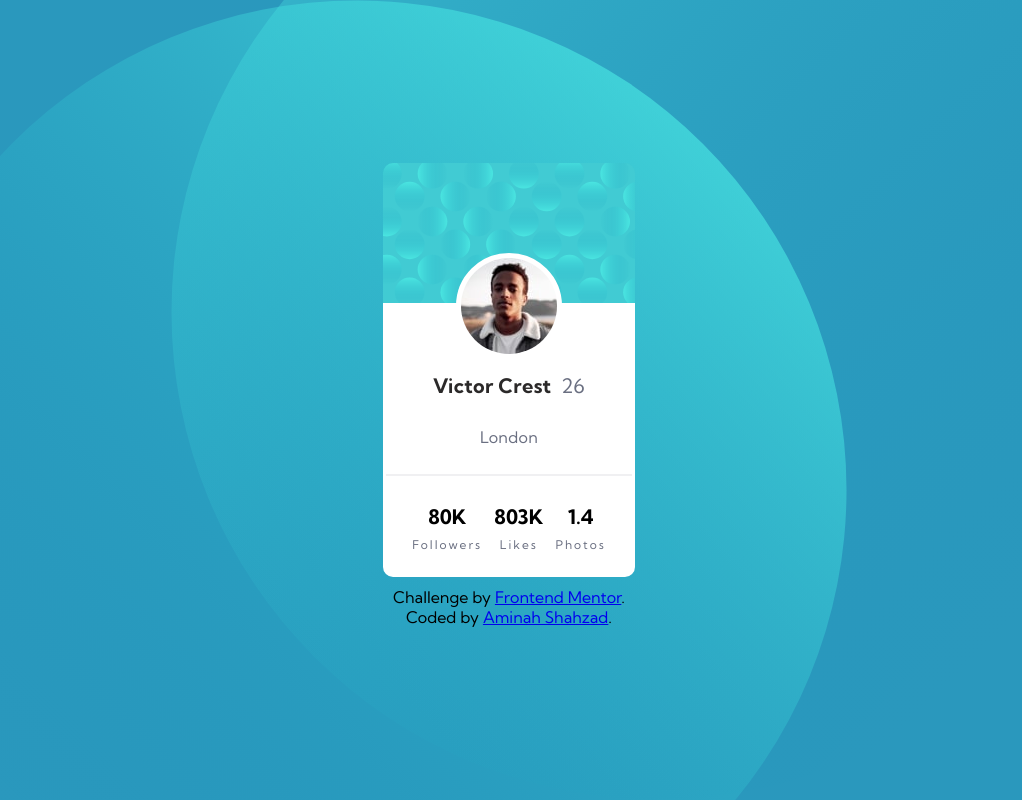
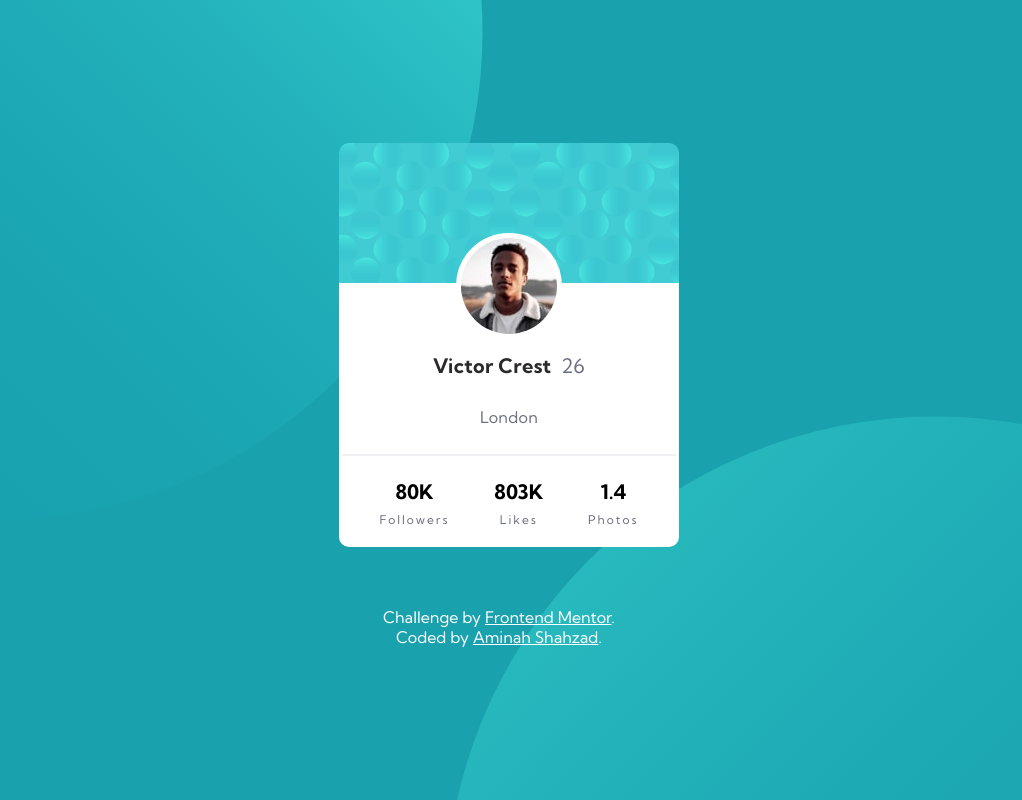
Before and after one commit to ameynahfr/profile-card, a plain HTML site: page index.html in a window 1280 px wide. Shown: the whole page, without its empty margins (131-1153 px from the left). Drawn offline with Linux system fonts and the light colour scheme.

Commit message:
Update index.css

```diff
--- a/index.css
+++ b/index.css
@@ -9,18 +9,21 @@ body {
     display: flex;
     justify-content: center;
     align-items: center;
-    height: 100vh;
+    min-height: 100vh;
     margin: 0;
     padding: 0;
     font-family: 'Kumbh Sans';
-    background-image: url('./images/bg-pattern-top.svg'), url('./images/bg-pattern-bottom.svg');
-    background-color: rgb(42, 152, 189);
+    background: url(./images/bg-pattern-top.svg), url(./images/bg-pattern-bottom.svg), hsl(185, 75%, 39%);
     background-repeat: no-repeat;
-    background-position: top left, bottom right;
-    background-size: auto, auto;
+    background-position: right 52vw bottom 35vh, left 45vw top 52vh;
+
+
 }
 
+.card {
+    width: 340px;
 
+}
 .top-section {
     display: flex;
     align-items: center;
@@ -86,7 +89,7 @@ body {
     display: flex;
     flex-direction: row;
     justify-content: space-around;
-    padding: 20px;
+    padding: 15px;
     border-radius: 5px;
     align-items: center;
     font-family: 'Kumbh Sans';
@@ -118,4 +121,14 @@ body {
     padding: 10px;
     text-align: center;
     font-weight: 400;
+    color: white;
+    margin-top: 50px;
 }
+
+a {
+    color: white;
+}
+
+a:hover {
+    color: darkblue;
+}
```
